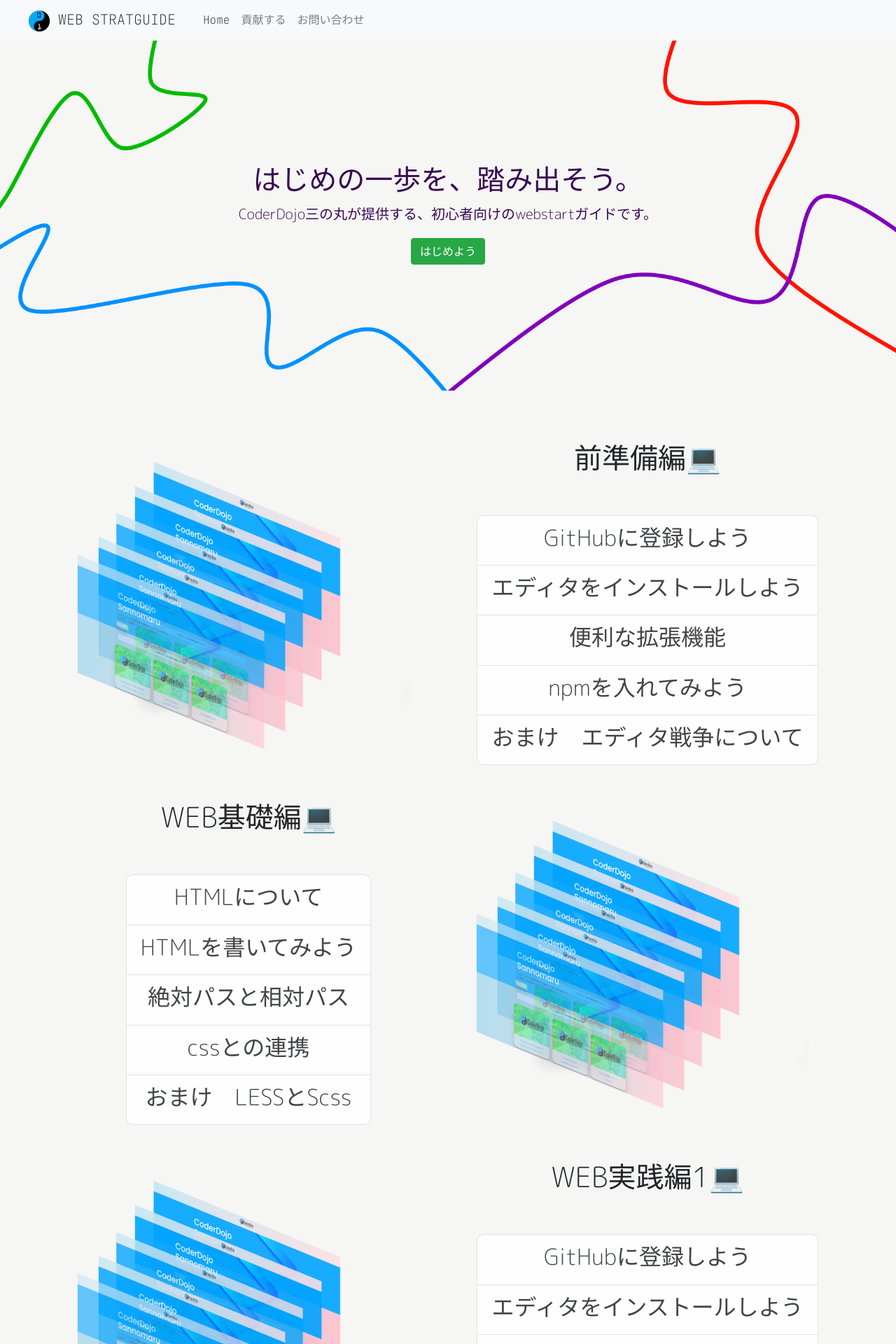
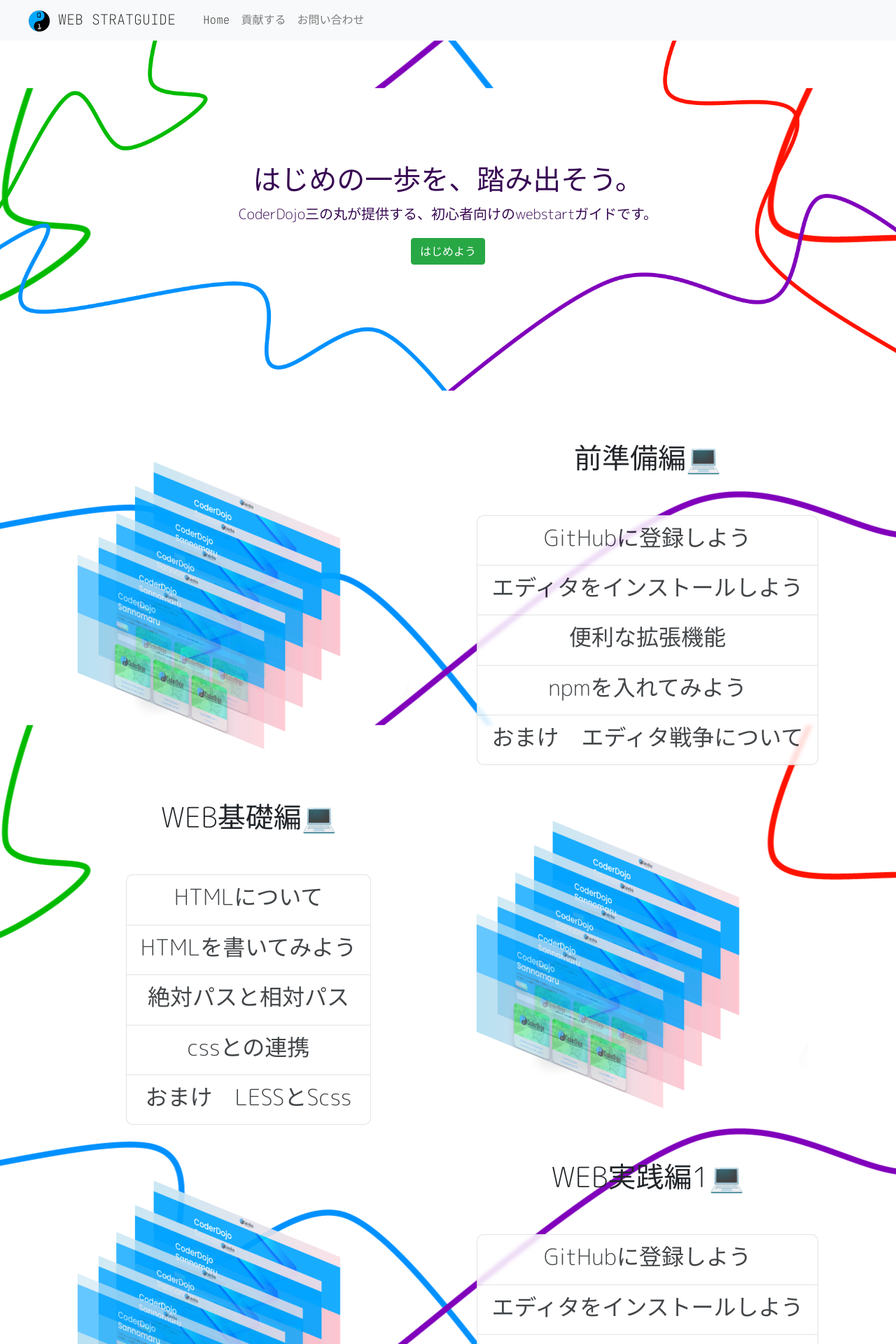
Before and after one commit to startguide/startguide.jp, a Jekyll site: the page built from index.html, in a window 1280 px wide. Shown: the top 1920 px of the page at 70% size. Built offline with Jekyll 4.4.1, drawn with Linux system fonts in a browser that asks for light colours.

Commit message:
edit back

```diff
--- a/css/stylees.css
+++ b/css/stylees.css
@@ -249,6 +249,7 @@
 
   font-family: 'JetBrains Mono', monospace;
   font-family: 'M PLUS Rounded 1c', sans-serif;
+  background: url(https://sannomaru.github.io/docs/media/back01.png) center center;
 
 }
 .main-1{
```
